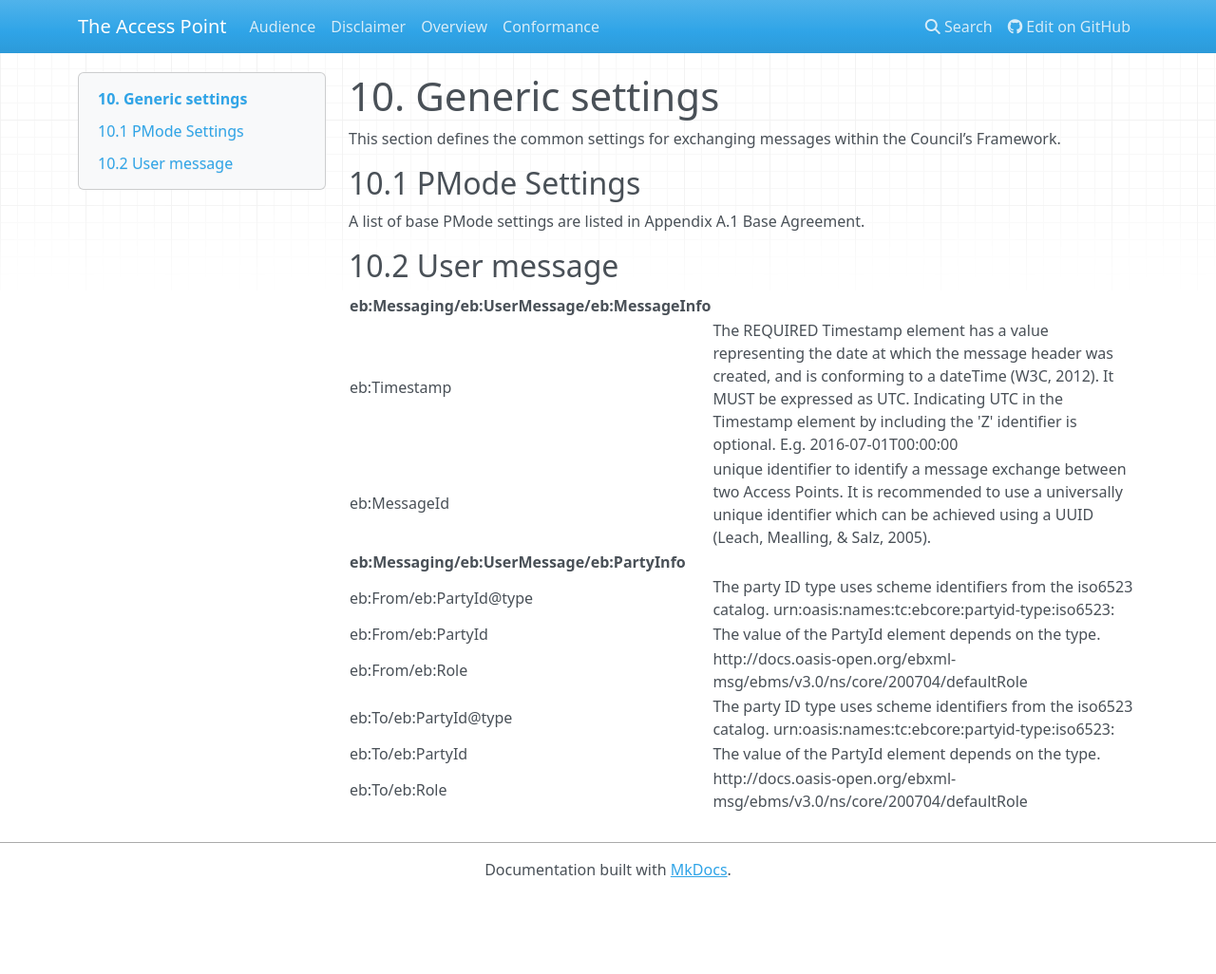
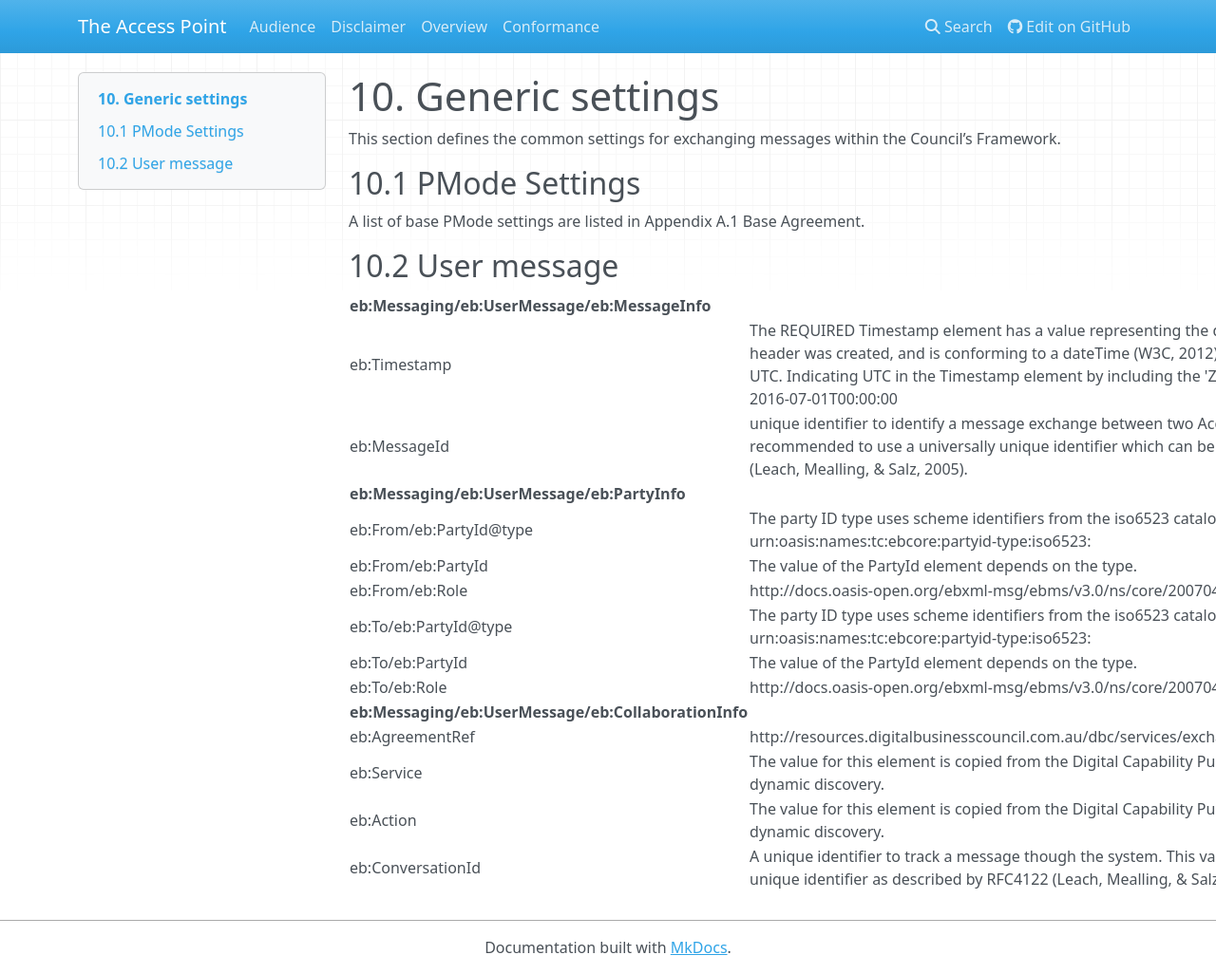
Before and after one commit to Digital-Business-Council/Access-Point, an MkDocs documentation site: the page built from docs/generic-settings.md, in a window 1280 px wide and 1026 px high. Shown: the whole window at 95% size. Built offline with MkDocs 1.6.1, drawn with Linux system fonts in a browser that asks for light colours; nearby versions of some CDN libraries; old or Windows-style settings are respelled for this version of MkDocs.

Commit message:
Update generic-settings.md

```diff
--- a/docs/generic-settings.md
+++ b/docs/generic-settings.md
@@ -21,3 +21,8 @@ eb:From/eb:Role | http://docs.oasis-open.org/ebxml-msg/ebms/v3.0/ns/core/200704/
 eb:To/eb:PartyId@type | The party ID type uses scheme identifiers from the iso6523 catalog. urn:oasis:names:tc:ebcore:partyid-type:iso6523:<iso6523 scheme> |
 eb:To/eb:PartyId | The value of the PartyId element depends on the type. |
 eb:To/eb:Role | http://docs.oasis-open.org/ebxml-msg/ebms/v3.0/ns/core/200704/defaultRole |
+**eb:Messaging/eb:UserMessage/eb:CollaborationInfo**
+eb:AgreementRef | http://resources.digitalbusinesscouncil.com.au/dbc/services/exchange/ebms3profile/current |
+eb:Service | The value for this element is copied from the Digital Capability Publisher values when using dynamic discovery. |
+eb:Action | The value for this element is copied from the Digital Capability Publisher values when using dynamic discovery. |
+eb:ConversationId | A unique identifier to track a message though the system. This value MUST be a universally unique identifier as described by RFC4122 (Leach, Mealling, & Salz, 2005). |
```
